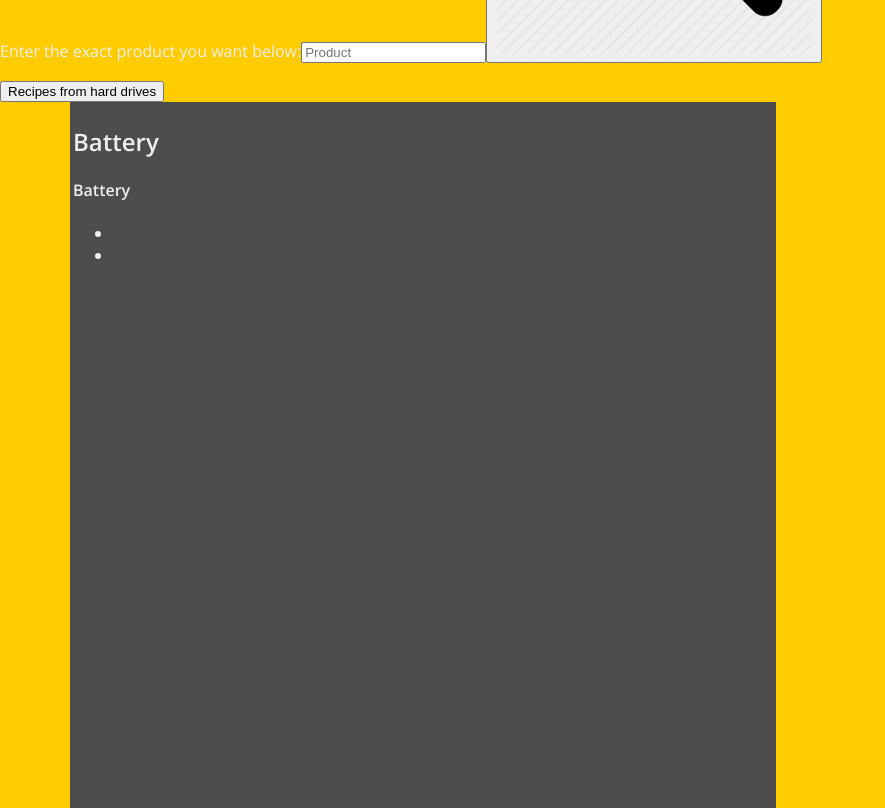
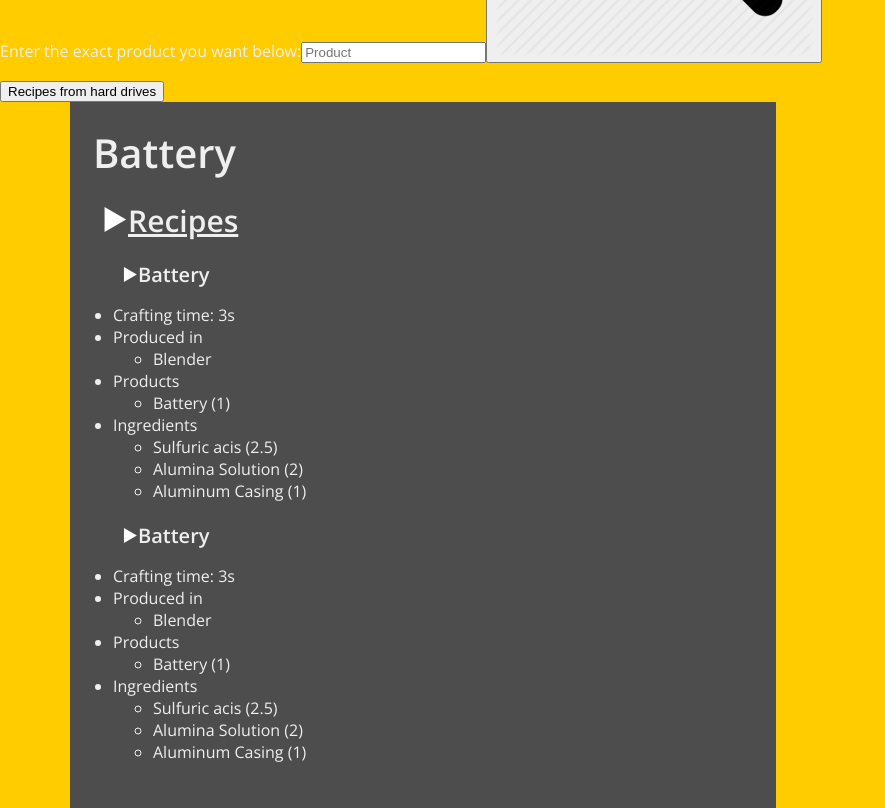
Before and after one commit to Lare1426/react-interactive-website, a React (Vite) app: page / in a window 1280 px wide. Shown: the part 740-1548 px from the top of the page, without its empty margins (0-885 px from the left). Built offline with nearby package versions, Linux system fonts and the light colour scheme.

Commit message:
move some content to recipe component and add triangle svg component and add rotation functionality to triangle svg

```diff
--- a/src/components/Display.jsx
+++ b/src/components/Display.jsx
@@ -1,16 +1,23 @@
+import { useState } from "react";
+import { TriangleSvg, Recipe } from "@/components";
 import styles from "./Display.module.scss";
 
 export default function Display() {
+  const [isRotated, setIsRotated] = useState(false);
   return (
     <div className={styles.display}>
       <h2>Battery</h2>
-      <div>
-        <h4>Battery</h4>
-        <ul>
-          <li></li>
-          <li></li>
-        </ul>
-      </div>
+      <h3
+        onClick={() => {
+          setIsRotated(!isRotated);
+        }}
+      >
+        <TriangleSvg rotated={isRotated} />
+        Recipes
+      </h3>
+      <Recipe />
+      <Recipe />
+      <div className={styles.recipes}></div>
     </div>
   );
 }
--- a/src/components/Display.module.scss
+++ b/src/components/Display.module.scss
@@ -5,4 +5,27 @@
   border: 3px solid var(--primary);
   background-color: var(--primary);
   overflow-y: scroll;
+
+  h2 {
+    font-size: 40px;
+    margin: 20px 0 0 20px;
+  }
+
+  h3 {
+    font-size: 30px;
+    margin: 20px 0 0 30px;
+    text-decoration: underline;
+    color: var(--text);
+    user-select: none;
+
+    &:hover {
+      color: #c0c0c0;
+      cursor: pointer;
+    }
+  }
+
+  .top-level-list {
+    font-size: 20px;
+    margin: 10px 0 0 50px;
+  }
 }
--- /dev/null
+++ b/src/components/Recipe.jsx
@@ -0,0 +1,42 @@
+import { useState } from "react";
+import { TriangleSvg } from "@/components";
+import styles from "./Recipe.module.scss";
+
+export default function Recipe() {
+  const [isRotated, setIsRotated] = useState(false);
+  return (
+    <>
+      <h4
+        onClick={() => {
+          setIsRotated(!isRotated);
+        }}
+      >
+        <TriangleSvg small={true} rotated={isRotated} />
+        Battery
+      </h4>
+      <ul className={styles.topLevelList}>
+        <li>Crafting time: 3s</li>
+        <li>
+          Produced in
+          <ul>
+            <li>Blender</li>
+          </ul>
+        </li>
+        <li>
+          Products
+          <ul>
+            <li>Battery (1)</li>
+          </ul>
+        </li>
+        <li>
+          Ingredients
+          <ul>
+            <li>Sulfuric acis (2.5)</li>
+            <li>Alumina Solution (2)</li>
+            <li>Aluminum Casing (1)</li>
+          </ul>
+        </li>
+      </ul>
+    </>
+  );
+}
--- /dev/null
+++ b/src/components/Recipe.module.scss
@@ -0,0 +1,16 @@
+h4 {
+  font-size: 20px;
+  margin: 20px 0 0 50px;
+  color: var(--text);
+  user-select: none;
+
+  &:hover {
+    color: #c0c0c0;
+    cursor: pointer;
+  }
+}
+
+.top-level-list {
+  font-size: 20px;
+  margin: 10px 0 0 50px;
+}
--- a/src/components/Sidebar.module.scss
+++ b/src/components/Sidebar.module.scss
@@ -32,9 +32,10 @@
       border: 2px solid var(--secondary);
       outline: none;
       box-sizing: border-box;
-    }
-    input:focus {
-      border: 2px solid var(--tertiary);
+
+      &:focus {
+        border: 2px solid var(--tertiary);
+      }
     }
 
     button {
@@ -46,14 +47,15 @@
       height: 40px;
       vertical-align: bottom;
 
+      &:hover {
+        background-color: #007aff;
+        cursor: pointer;
+      }
+
       img {
         width: 25px;
         vertical-align: middle;
       }
-    }
-    button:hover {
-      background-color: #007aff;
-      cursor: pointer;
     }
 
     .error {
@@ -75,5 +77,10 @@
     font-size: 25px;
     color: var(--text);
     box-shadow: 5px 5px 10px 0 var(--primary);
+
+    &:hover {
+      background-color: #3d3d3d;
+      cursor: pointer;
+    }
   }
 }
--- /dev/null
+++ b/src/components/TriangleSvg.jsx
@@ -0,0 +1,15 @@
+import styles from "./TriangleSvg.module.scss";
+
+export default function TriangleSvg({ small, rotated }) {
+  return (
+    <svg
+      viewBox="0 0 70 80"
+      xmlns="http://www.w3.org/2000/svg"
+      width={small ? "15" : "25"}
+      height={small ? "15" : "25"}
+      className={`${styles.triangleSvg} ${rotated ? styles.rotated : ""}`}
+    >
+      <polygon points="0,0 69,40 0,80" fill="white" />
+    </svg>
+  );
+}
--- /dev/null
+++ b/src/components/TriangleSvg.module.scss
@@ -0,0 +1,7 @@
+.triangle-svg {
+  margin-right: 10px;
+  transition: transform 0.2s ease-out;
+  &.rotated {
+    transform: rotate(90deg);
+  }
+}
--- a/src/components/index.jsx
+++ b/src/components/index.jsx
@@ -1,4 +1,6 @@
 import Sidebar from "./Sidebar";
 import Display from "./Display";
+import TriangleSvg from "./TriangleSvg";
+import Recipe from "./Recipe";
 
-export { Sidebar, Display };
+export { Sidebar, Display, TriangleSvg, Recipe };
```
